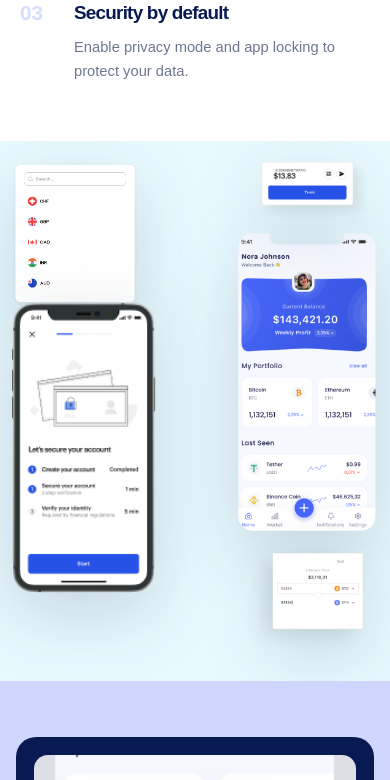
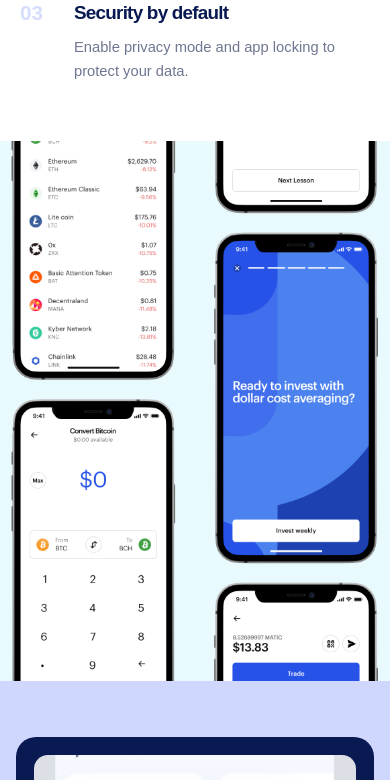
Before and after one commit to general-joe/cryptoZProject, a plain HTML site: page index.html in a window 390 px wide. Shown: the part 1967-2747 px from the top of the page. Drawn offline with Linux system fonts and the light colour scheme; no server answers.

Commit message:
refactor: replace trust section collage with single Frame 5400 image

```diff
--- a/index.html
+++ b/index.html
@@ -294,29 +294,9 @@
 
           <div class="trust-visual-frame" aria-hidden="true">
             <img
-              src="./assets/images/modal.png"
+              src="./assets/images/Frame 5400.png"
               alt=""
-              class="trust-collage-image trust-collage-image-top-left"
-            />
-            <img
-              src="./assets/images/iphone-12--black.png"
-              alt=""
-              class="trust-collage-image trust-collage-image-middle-left"
-            />
-            <img
-              src="./assets/images/Group 11.png"
-              alt=""
-              class="trust-collage-image trust-collage-image-right-main"
-            />
-            <img
-              src="./assets/images/Group 8751.png"
-              alt=""
-              class="trust-collage-image trust-collage-image-top-right"
-            />
-            <img
-              src="./assets/images/Group 8750.png"
-              alt=""
-              class="trust-collage-image trust-collage-image-bottom-right"
+              class="trust-collage-image trust-collage-image-single"
             />
           </div>
         </div>
@@ -700,12 +680,12 @@
               alt="Bitcoin coin"
             />
             <img
-              src="./assets/images/eth.png"
+              src="./assets/images/luna.png"
               class="promo-coin promo-coin-bnb"
               alt="Binance coin"
             />
             <img
-              src="./assets/images/luna.png"
+              src="./assets/images/eth.png"
               class="promo-coin promo-coin-eth"
               alt="Ethereum coin"
             />
--- a/style.css
+++ b/style.css
@@ -969,40 +969,15 @@ body {
 }
 
 .trust-collage-image {
-  position: absolute;
   display: block;
-  object-fit: contain;
-  filter: drop-shadow(0 22px 35px rgba(18, 28, 71, 0.16));
-}
-
-.trust-collage-image-top-left {
-  width: 224px;
-  top: -18px;
-  left: 38px;
-}
-
-.trust-collage-image-middle-left {
-  width: 236px;
-  bottom: -8px;
-  left: 42px;
-}
-
-.trust-collage-image-right-main {
-  width: 216px;
-  top: 58px;
-  right: 96px;
-}
-
-.trust-collage-image-top-right {
-  width: 182px;
-  top: -6px;
-  right: 122px;
-}
-
-.trust-collage-image-bottom-right {
-  width: 178px;
-  right: 110px;
-  bottom: 18px;
+  width: 100%;
+  height: 100%;
+  object-fit: cover;
+  object-position: center;
+}
+
+.trust-collage-image-single {
+  padding: 0;
 }
 
 @media (max-width: 1180px) {
@@ -1048,35 +1023,6 @@ body {
     min-height: 620px;
   }
 
-  .trust-collage-image-top-left {
-    width: 154px;
-    top: 20px;
-    left: 10px;
-  }
-
-  .trust-collage-image-middle-left {
-    width: 170px;
-    left: 12px;
-    bottom: 84px;
-  }
-
-  .trust-collage-image-right-main {
-    width: 160px;
-    right: 14px;
-    top: 92px;
-  }
-
-  .trust-collage-image-top-right {
-    width: 136px;
-    right: 18px;
-    top: 14px;
-  }
-
-  .trust-collage-image-bottom-right {
-    width: 146px;
-    right: 18px;
-    bottom: 26px;
-  }
 }
 
 @media (max-width: 480px) {
@@ -1096,26 +1042,6 @@ body {
     min-height: 540px;
   }
 
-  .trust-collage-image-top-left {
-    width: 130px;
-  }
-
-  .trust-collage-image-middle-left {
-    width: 144px;
-    bottom: 88px;
-  }
-
-  .trust-collage-image-right-main {
-    width: 138px;
-  }
-
-  .trust-collage-image-top-right {
-    width: 116px;
-  }
-
-  .trust-collage-image-bottom-right {
-    width: 128px;
-  }
 }
 
 /* =========================
```
Also changed, not shown: assets/images/Frame 5400.png (added), assets/images/iphone-12--black1.png (added), assets/images/iphone-12--black23.png (added), assets/images/iphone-12--black231.png (added).
